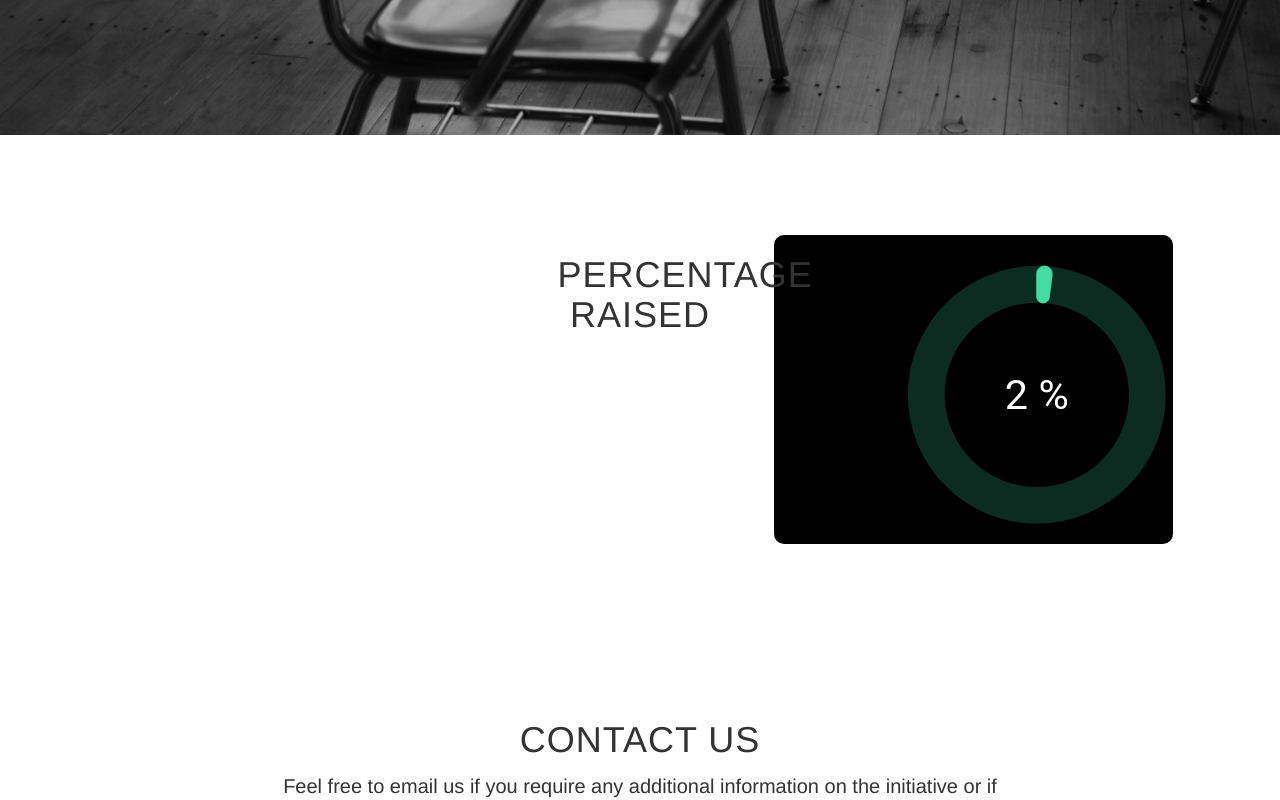
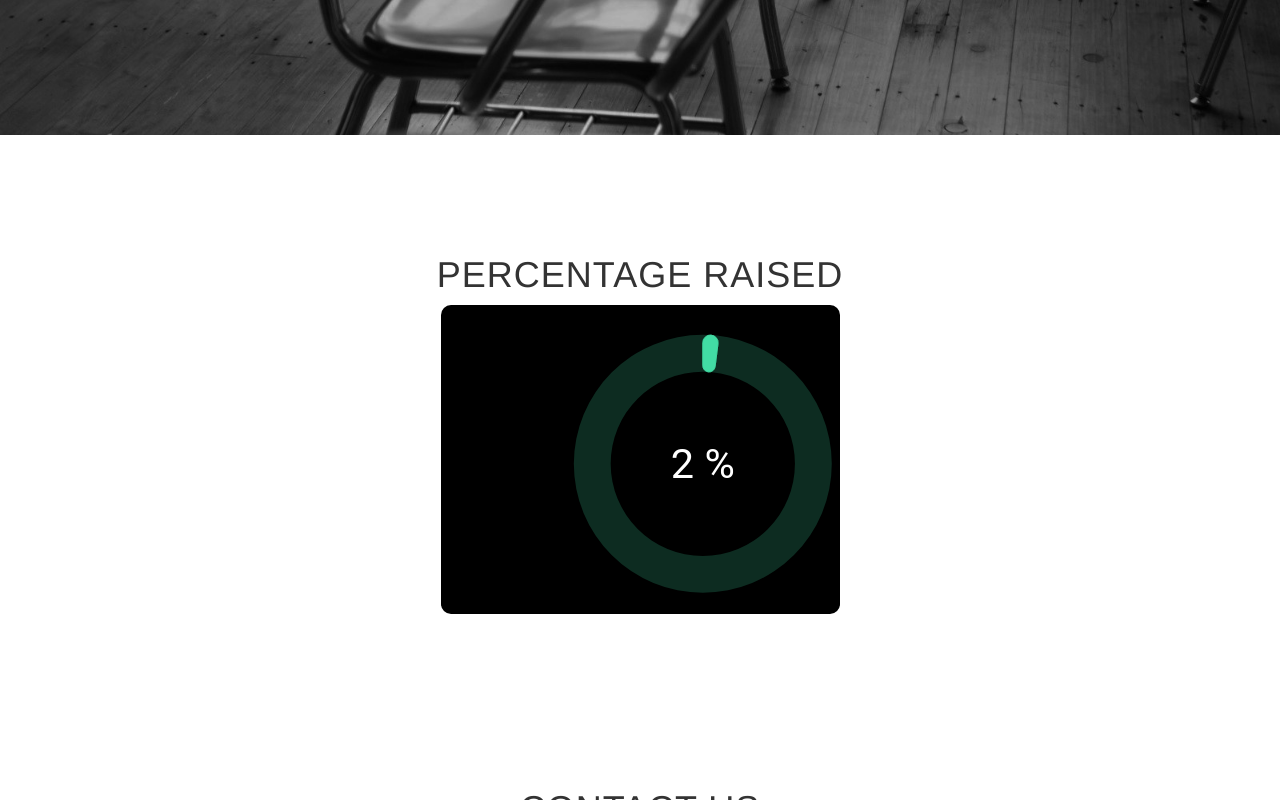
Before and after one commit to BreadBuddies/breadbuddies.github.io, a website with bundled scripts: page index.html in a window 1280 px wide. Shown: the part 665-1465 px from the top of the page. Built offline with nearby package versions, Linux system fonts and the light colour scheme; files whose address does not match are found by name.

Commit message:
Update index.html

```diff
--- a/index.html
+++ b/index.html
@@ -102,15 +102,14 @@
     <!-- About Section -->
     <section id="about" class="container content-section text-center">
         <div class="row">
-		<div class="col-lg-5"></div>
-            <div class="col-lg-2 ">
+            <div class="col-lg-8 col-lg-offset-2">
                 <h1>Percentage Raised</h1>
 			</div>
 			<div class="container" id="visualContainer">
 					<div class="progress" id="myGraphic"></div>
 
             </div>
-		<div class="col-lg-5"></div>
+
         </div>
     </section>
 
```
